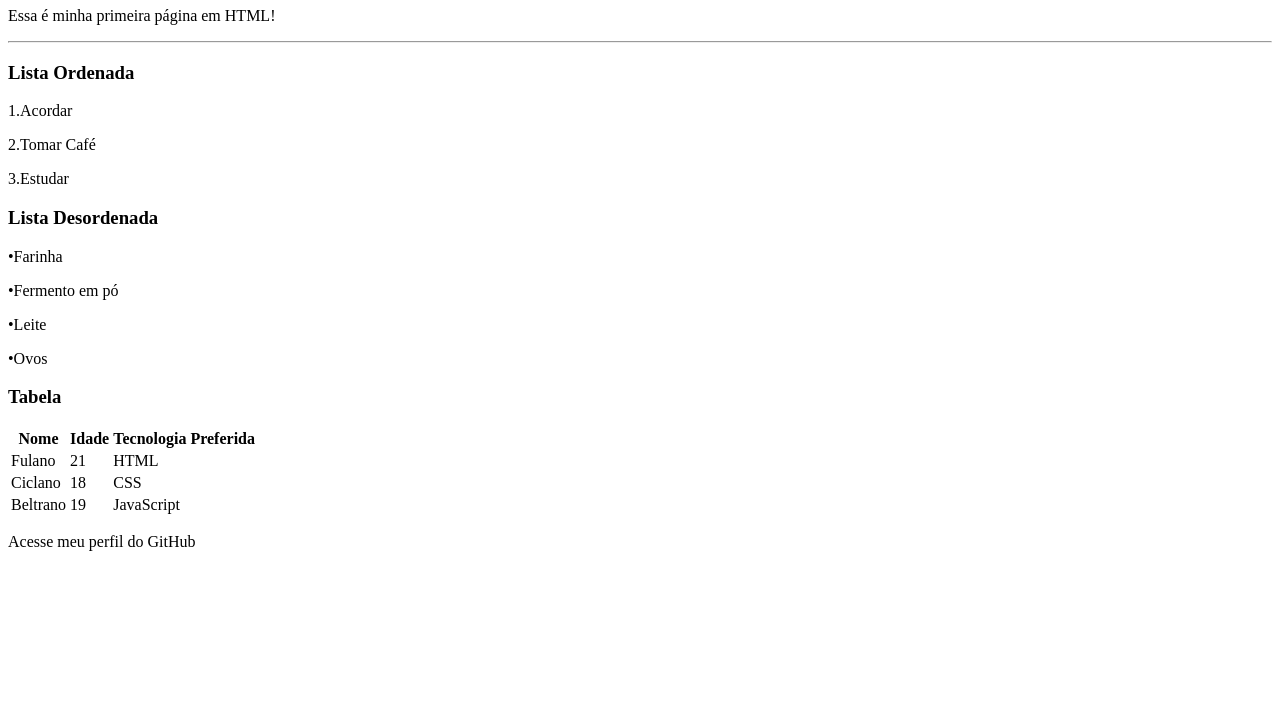
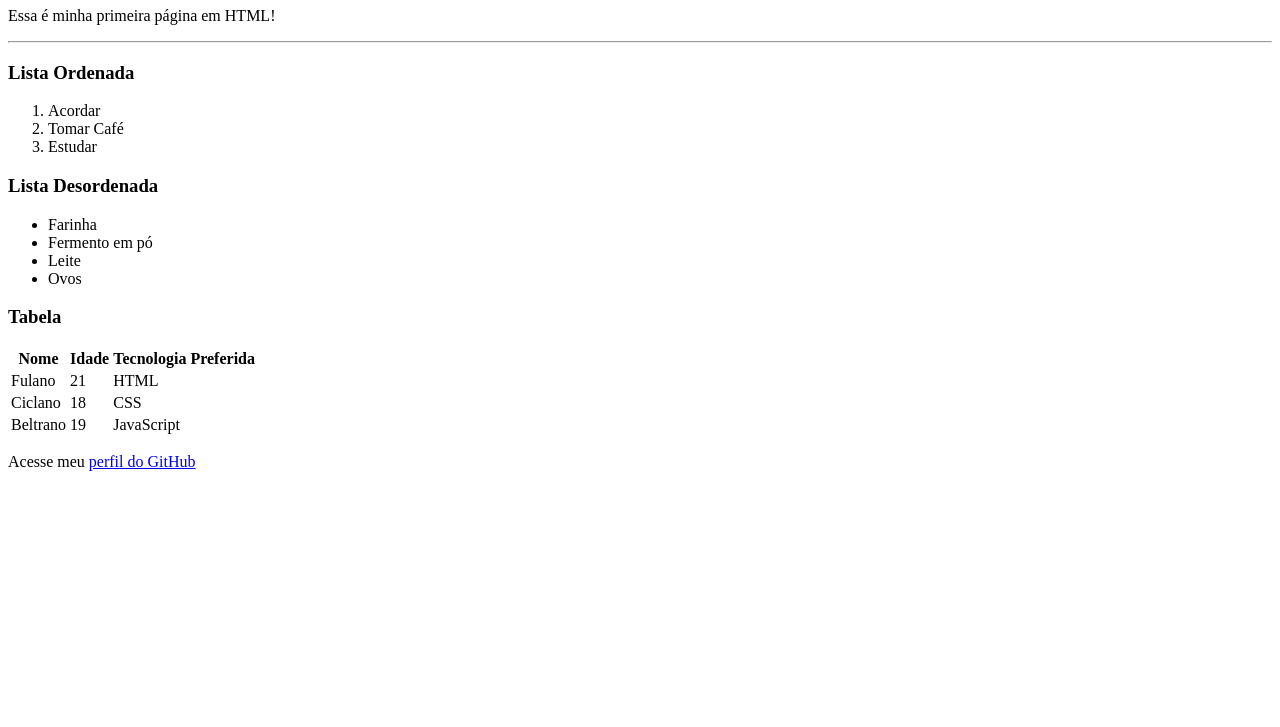
Before and after one commit to MateusRosolem/hello-world, a plain HTML site: page index.html in a window 1280 px wide. Shown: the part 73-800 px from the top of the page. Drawn offline with Linux system fonts and the light colour scheme.

Commit message:
cria a pagina index.html

```diff
--- a/index.html
+++ b/index.html
@@ -6,30 +6,32 @@
     <meta name="viewport" content="width=device-width, initial-scale=1.0">
     <title>Template de exemplo</title>
 </head>
+
 <body>
-    <h1>Exmeplo de elementos HTML</h1>
+    <h1>Exemplo de elementos HTML</h1>
     <p>Essa é minha primeira página em HTML!</p>
     <hr>
-    <section>
-        <div>
+
     <h3>Lista Ordenada</h3>
+    <ol>
+        <li>Acordar</li>
+        <li>Tomar Café</li>
+        <Li>Estudar</li>
+    </ol>
 
-            <p>   1.Acordar</p>
-            <p>   2.Tomar Café</p>
-            <p>   3.Estudar</p>
-        </div>
     <div>
         <h3>Lista Desordenada</h3>
+        <ul>
+            <Li>Farinha</Li>
+            <Li>Fermento em pó</Li>
+            <Li>Leite</Li>
+            <Li>Ovos</Li>
+            </ul>
+    </div>
 
-            <p>   •Farinha</p>
-            <p>   •Fermento em pó</p>
-            <p>   •Leite</p>
-            <p>   •Ovos</p>
-        </div>
     <div>
         <table>
             <h3>Tabela</h3>
-
             <thead>
                 <tr>
                     <th>Nome</th>
@@ -56,8 +58,8 @@
             </tbody>
         </table>
     </div>
-    </section>
-<p>Acesse meu perfil do GitHub</p>
+
+<p>Acesse meu <a href="https://github.com/MateusRosolem">perfil do GitHub</a></p>
 
 </body>
 </html>
```
Lines whose indentation alone changed are shown as unchanged.
